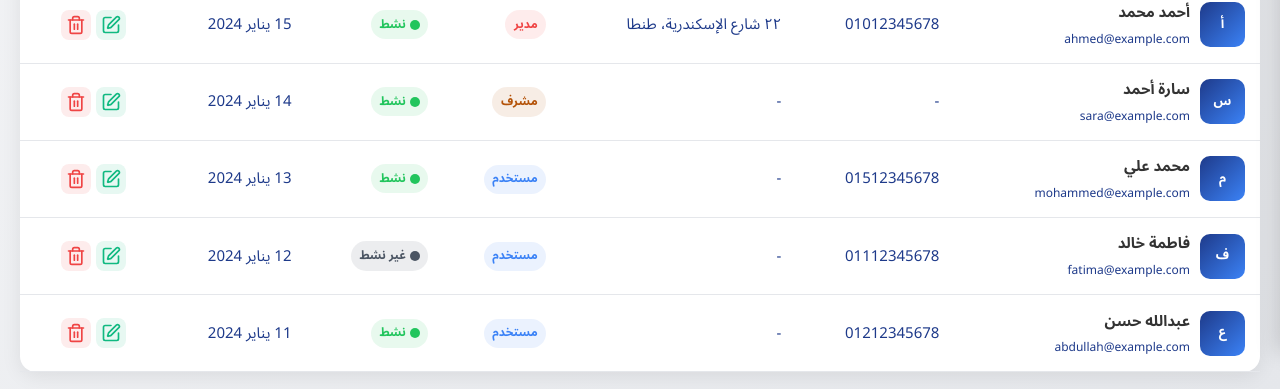
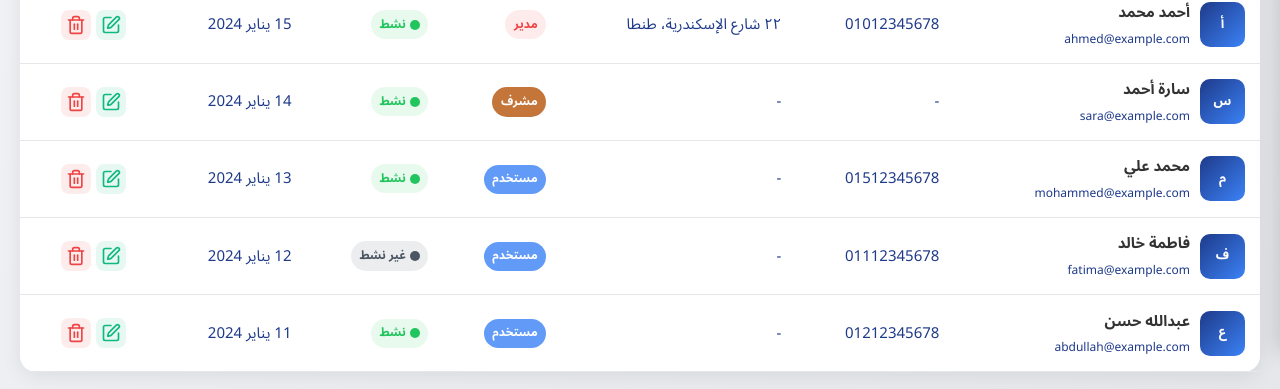
Before and after one commit to alfa155518/real-estate-site-frontend-, a Next.js app: page /admin/users in a window 1280 px wide. Shown: the part 448-837 px from the top of the page. Built offline with nearby package versions, Linux system fonts and the light colour scheme; no server answers.

Commit message:
Fix: fix Accessibility in dashboard or users

```diff
--- a/sass/pages/adminUsers.module.scss
+++ b/sass/pages/adminUsers.module.scss
@@ -208,13 +208,13 @@
                 }
 
                 &.moderator {
-                  background: rgba($accent-1-dark, 0.1);
-                  color: $accent-1-dark;
+                  background: rgba($accent-1-dark, 0.8);
+                  color: $white;
                 }
 
                 &.user {
-                  background: rgba($primary-light, 0.1);
-                  color: $primary-light;
+                  background: rgba($primary-light, 0.8);
+                  color: $white;
                 }
               }
 
```
